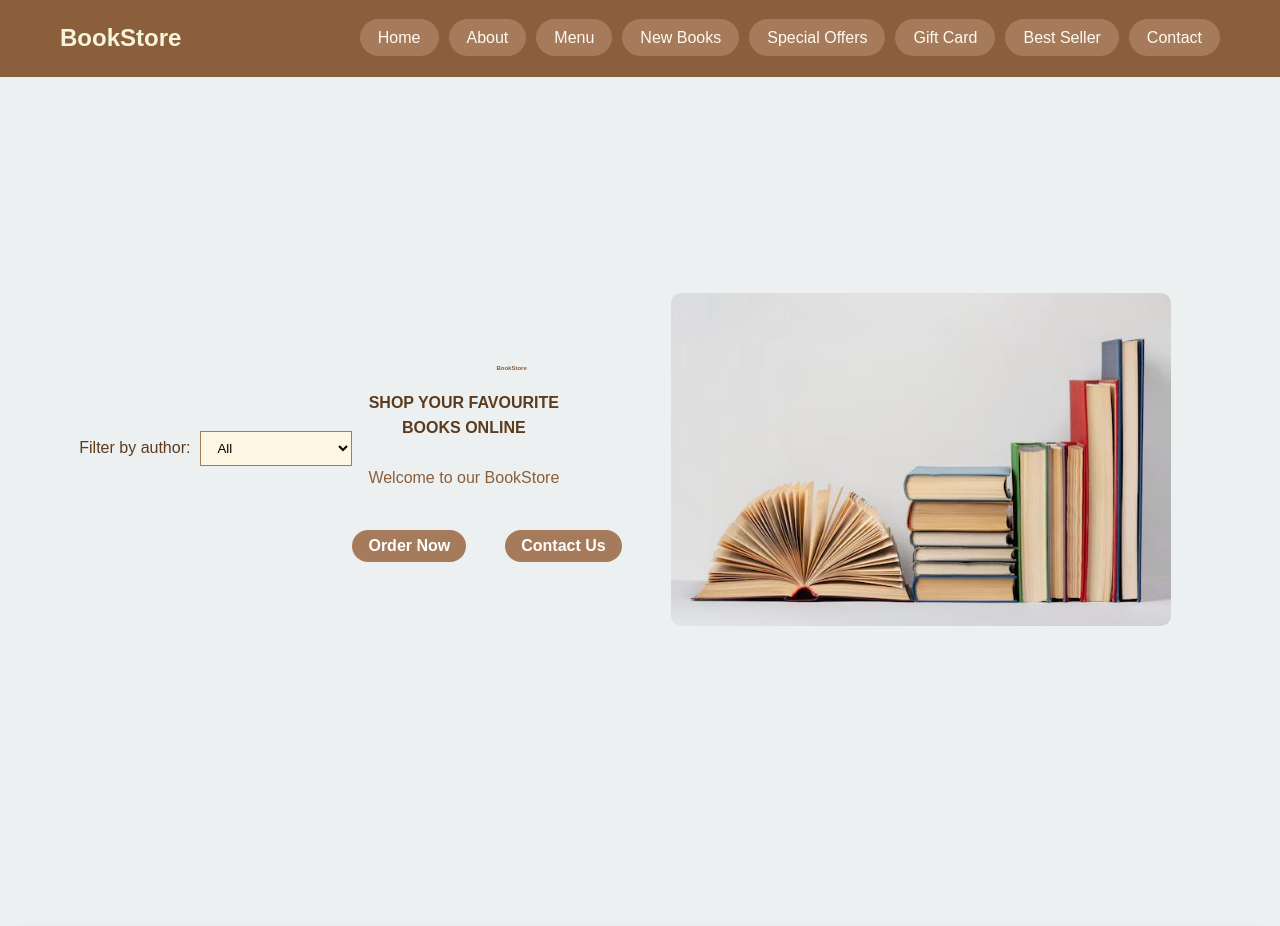
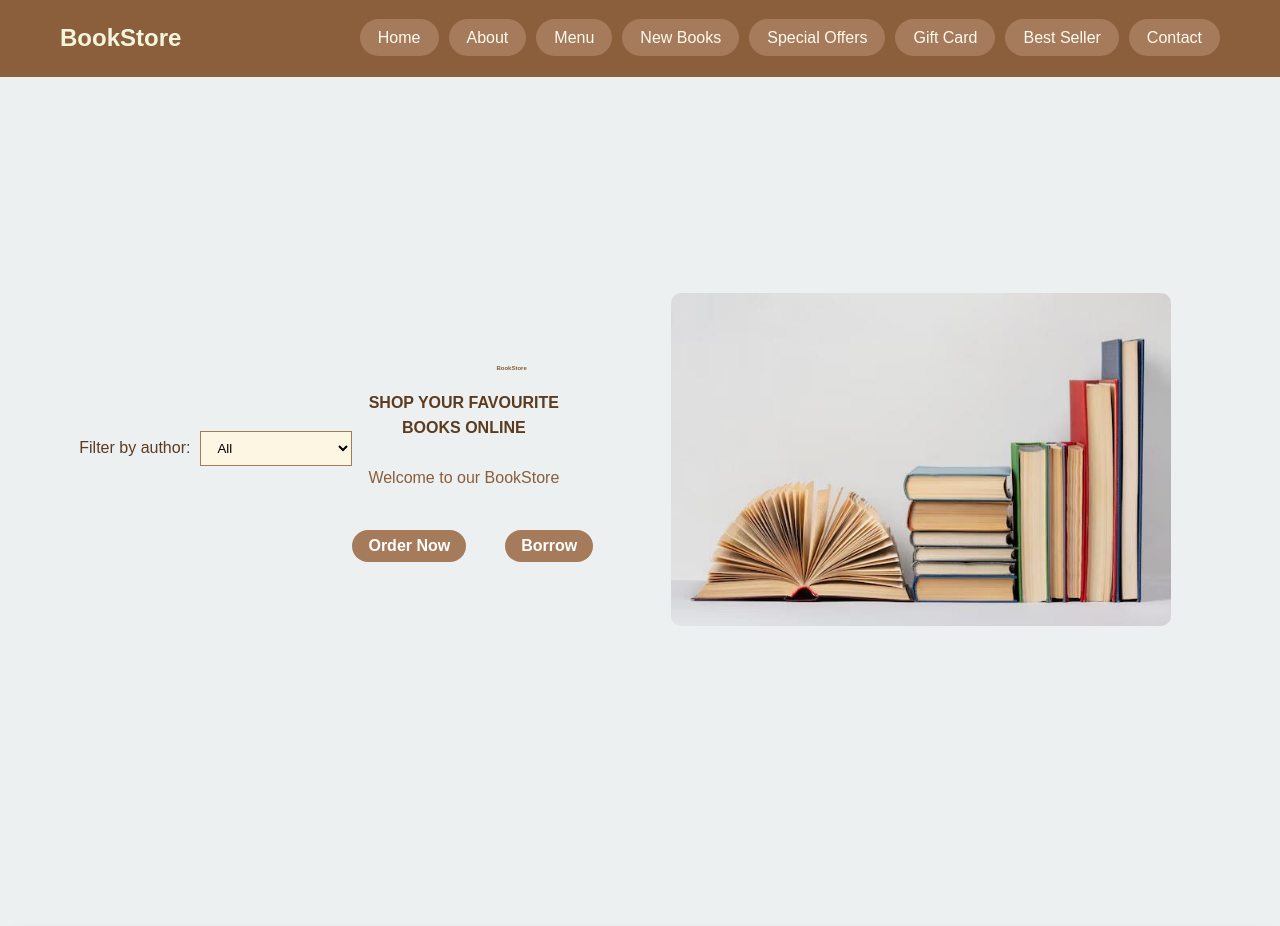
Before and after one commit to anaishere27/Bookstore, a Flask app: page / in a window 1280 px wide. Shown: the part 51-977 px from the top of the page. Run offline with Flask 3, Linux system fonts and the light colour scheme; some web fonts are replaced.

Commit message:
Update index.html

```diff
--- a/templates/index.html
+++ b/templates/index.html
@@ -44,7 +44,7 @@
                     <p class="description">Welcome to our BookStore</p>
                     <div class="buttons">
                         <a href="#" class="button order-now">Order Now</a>
-                        <a href="#" class="button contact-us">Contact Us</a>
+                        <a href="#" class="button contact-us">Borrow</a>
                     </div>
                 </div>
                 <div class="hero-image-wrapper">
```
